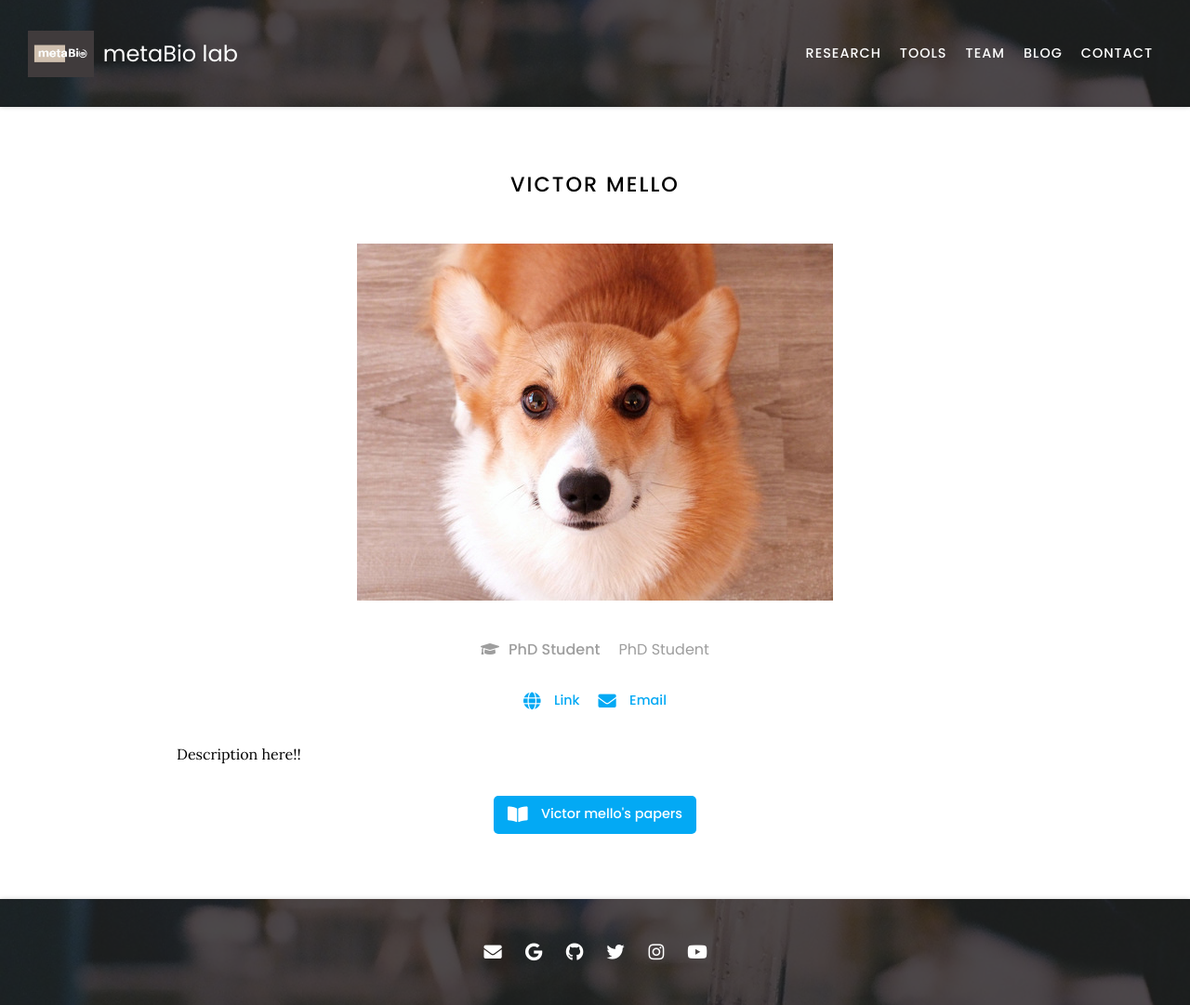
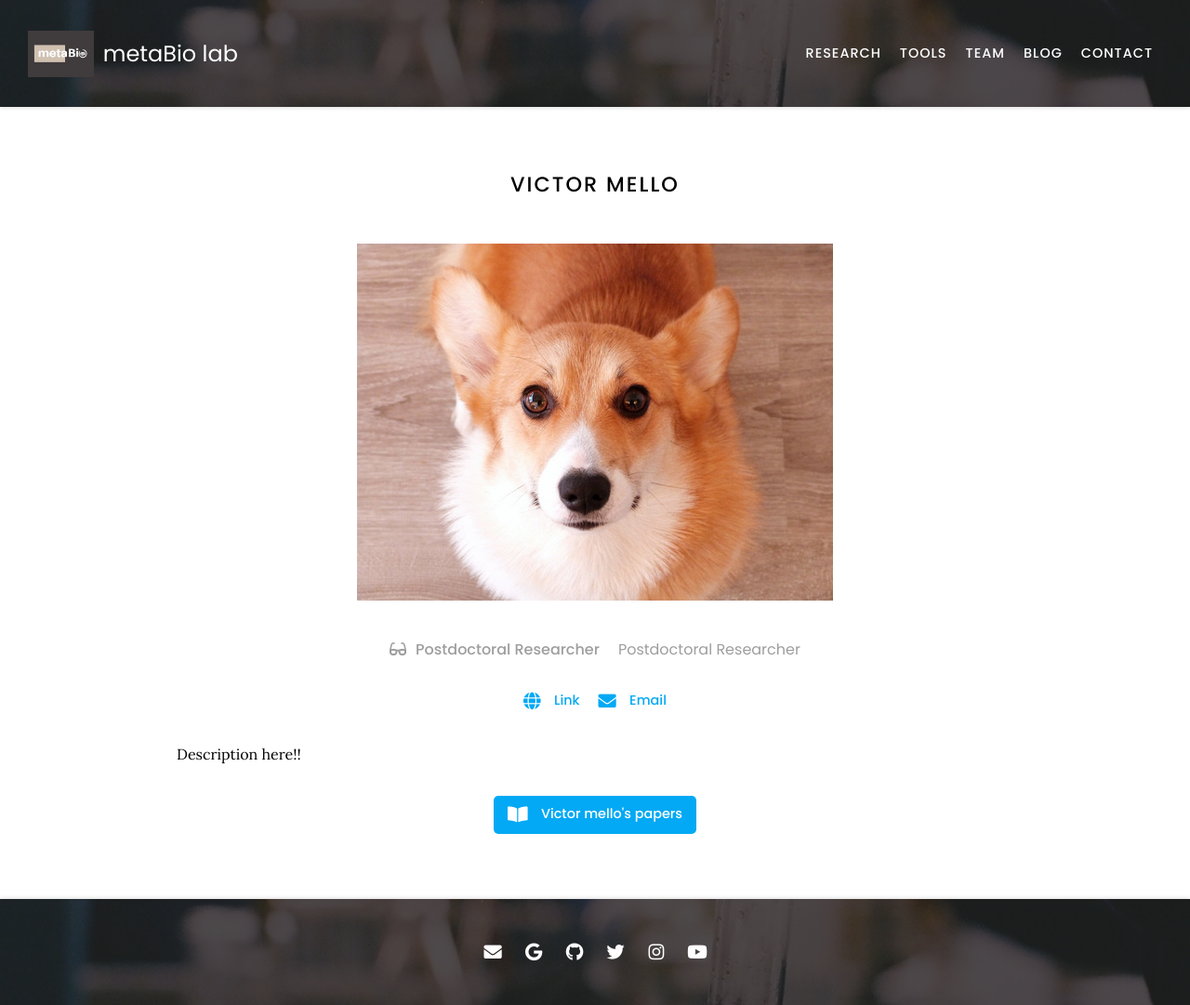
Before and after one commit to metaBIOlab/metabio, a Jekyll site: the page built from _members/Victor Mello.md, in a window 1280 px wide. Shown: the whole page at 93% size. Built offline with Jekyll 4.4.1, drawn with Linux system fonts in a browser that asks for light colours; nearby versions of some CDN libraries.

Commit message:
Update Victor Mello.md

```diff
--- a/_members/Victor Mello.md
+++ b/_members/Victor Mello.md
@@ -1,8 +1,8 @@
 ---
 name: Victor Barreto Braga Mello
 image: images/member.jpg
-description: PhD Student
-role: phd
+description: Postdoctoral Researcher
+role: postdoc
 aliases:
   - Victor Barreto Braga Mello
   - Victor B. B. Mello
```
